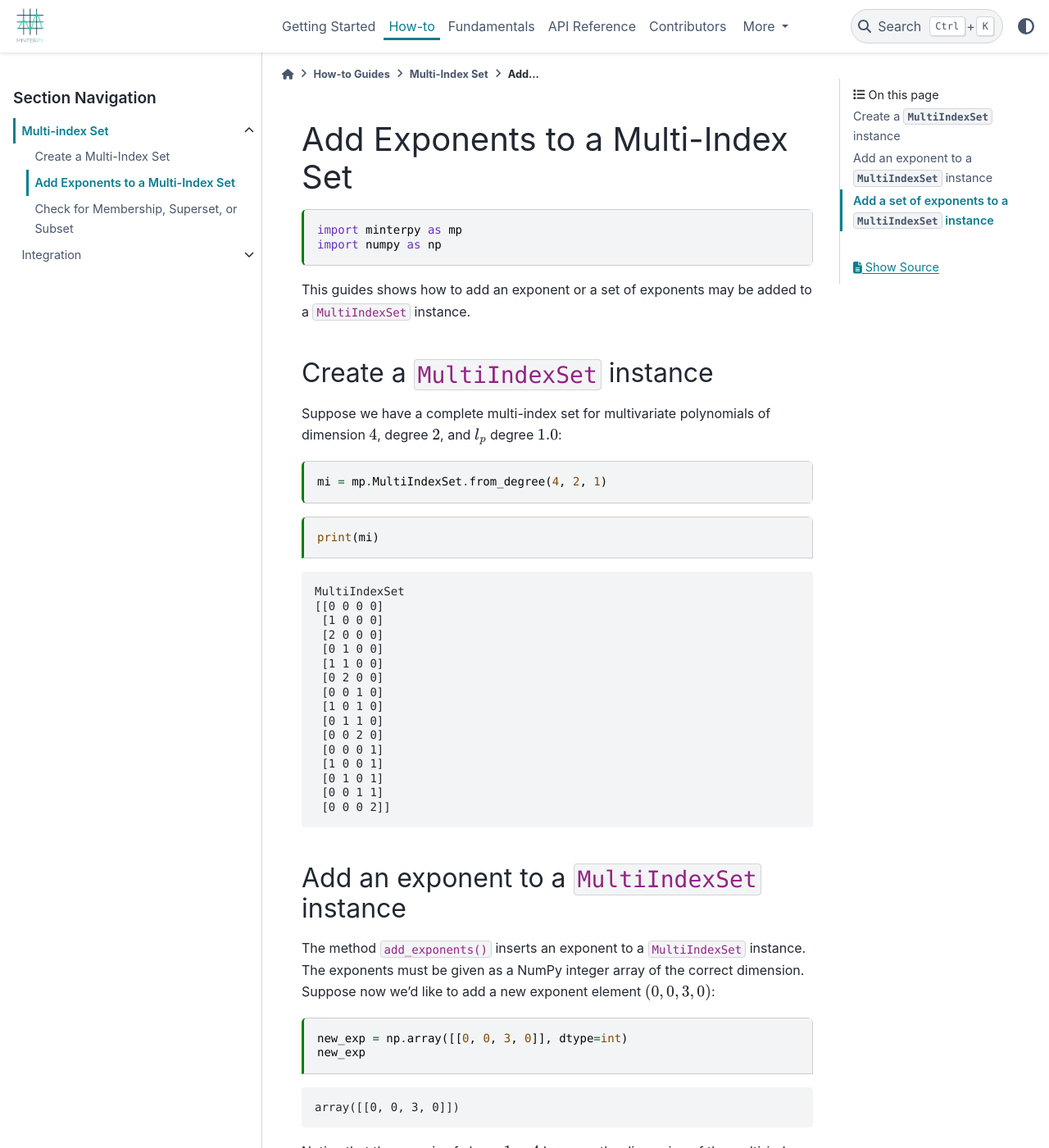
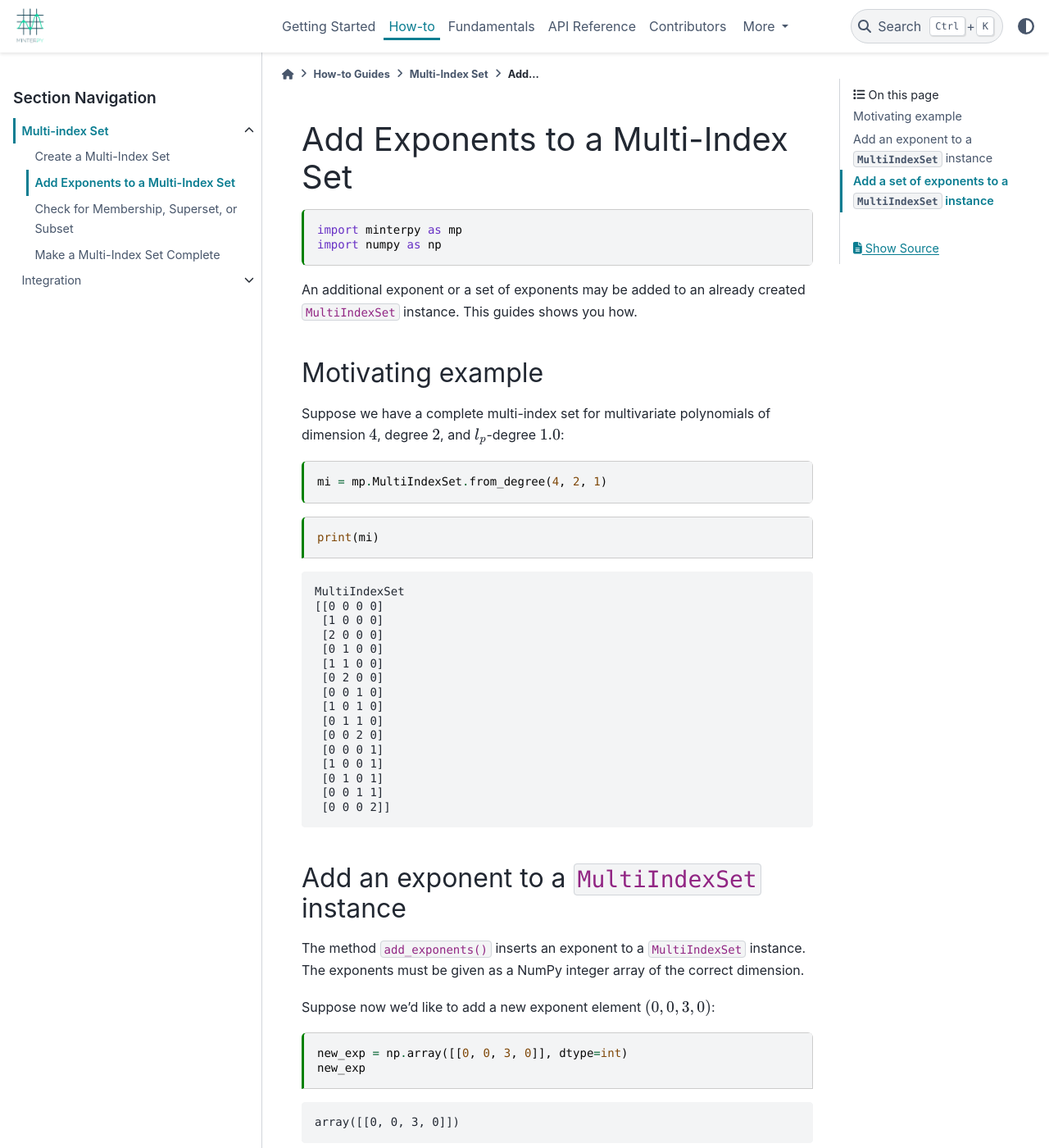
Before and after one commit to casus/minterpy, a Sphinx documentation site: the page built from docs/how-to/multi-index-set/multi-index-set-add.ipynb, in a window 1280 px wide and 1400 px high. Shown: the whole window at 82% size. Built offline with Sphinx 7.4.7 and the PyData theme 0.15.4, drawn with Linux system fonts in a browser that asks for light colours; some of the changed text lies outside the part shown.

Commit message:
Add additional multi-index-set related How-To Guides.
- A How-to guide on how to make a multi-index set complete has been
  added.

```diff
--- a/docs/how-to/multi-index-set/index.rst
+++ b/docs/how-to/multi-index-set/index.rst
@@ -11,3 +11,4 @@
    Create a Multi-Index Set <multi-index-set-create>
    Add Exponents to a Multi-Index Set <multi-index-set-add>
    Check for Membership, Superset, or Subset <multi-index-set-membership>
+   Make a Multi-Index Set Complete <multi-index-set-complete>
```
Also changed, not shown: docs/how-to/multi-index-set/multi-index-set-add.ipynb, docs/how-to/multi-index-set/multi-index-set-complete.ipynb, docs/how-to/multi-index-set/multi-index-set-create.ipynb, docs/how-to/multi-index-set/multi-index-set-membership.ipynb.
